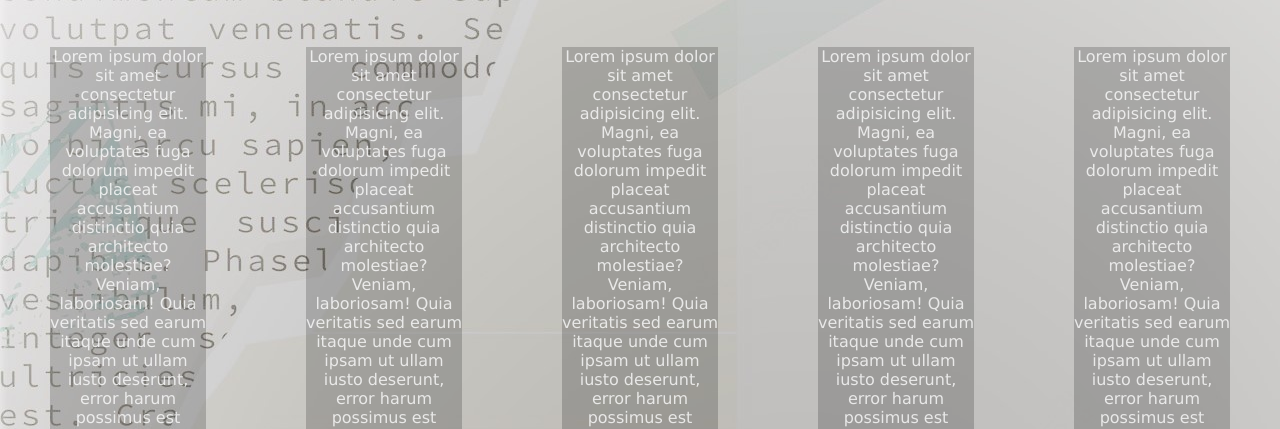
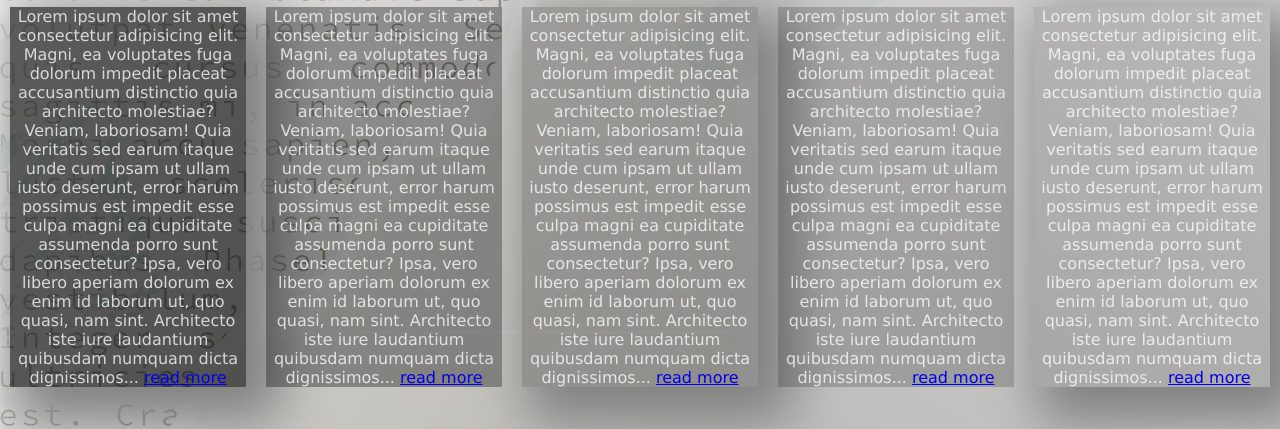
Before and after one commit to hammzyy/Assignment-Blog, a plain HTML site: page index.html in a window 1280 px wide. Shown: the part 177-606 px from the top of the page. Drawn offline with Linux system fonts and the light colour scheme.

Commit message:
updated style

```diff
--- a/index.html
+++ b/index.html
@@ -28,19 +28,19 @@
 
     <div class="blogSection">
 
-        <div class="blog" class="b0">
+        <div class="blog" id="b0">
             <p>Lorem ipsum dolor sit amet consectetur adipisicing elit. Magni, ea voluptates fuga dolorum impedit placeat accusantium distinctio quia architecto molestiae? Veniam, laboriosam! Quia veritatis sed earum itaque unde cum ipsam ut ullam iusto deserunt, error harum possimus est impedit esse culpa magni ea cupiditate assumenda porro sunt consectetur? Ipsa, vero libero aperiam dolorum ex enim id laborum ut, quo quasi, nam sint. Architecto iste iure laudantium quibusdam numquam dicta dignissimos... <a href="/blog-post.html">read more</a></p>
         </div>
-        <div class="blog" class="b1">
+        <div class="blog" id="b1">
             <p>Lorem ipsum dolor sit amet consectetur adipisicing elit. Magni, ea voluptates fuga dolorum impedit placeat accusantium distinctio quia architecto molestiae? Veniam, laboriosam! Quia veritatis sed earum itaque unde cum ipsam ut ullam iusto deserunt, error harum possimus est impedit esse culpa magni ea cupiditate assumenda porro sunt consectetur? Ipsa, vero libero aperiam dolorum ex enim id laborum ut, quo quasi, nam sint. Architecto iste iure laudantium quibusdam numquam dicta dignissimos... <a href="#">read more</a></p>
         </div>
-        <div class="blog" class="b2">
+        <div class="blog" id="b2">
             <p>Lorem ipsum dolor sit amet consectetur adipisicing elit. Magni, ea voluptates fuga dolorum impedit placeat accusantium distinctio quia architecto molestiae? Veniam, laboriosam! Quia veritatis sed earum itaque unde cum ipsam ut ullam iusto deserunt, error harum possimus est impedit esse culpa magni ea cupiditate assumenda porro sunt consectetur? Ipsa, vero libero aperiam dolorum ex enim id laborum ut, quo quasi, nam sint. Architecto iste iure laudantium quibusdam numquam dicta dignissimos... <a href="#">read more</a></p>
         </div>
-        <div class="blog" class="b3">
+        <div class="blog" id="b3">
             <p>Lorem ipsum dolor sit amet consectetur adipisicing elit. Magni, ea voluptates fuga dolorum impedit placeat accusantium distinctio quia architecto molestiae? Veniam, laboriosam! Quia veritatis sed earum itaque unde cum ipsam ut ullam iusto deserunt, error harum possimus est impedit esse culpa magni ea cupiditate assumenda porro sunt consectetur? Ipsa, vero libero aperiam dolorum ex enim id laborum ut, quo quasi, nam sint. Architecto iste iure laudantium quibusdam numquam dicta dignissimos... <a href="#">read more</a></p>
         </div>
-        <div class="blog" class="b4">
+        <div class="blog" id="b4">
             <p>Lorem ipsum dolor sit amet consectetur adipisicing elit. Magni, ea voluptates fuga dolorum impedit placeat accusantium distinctio quia architecto molestiae? Veniam, laboriosam! Quia veritatis sed earum itaque unde cum ipsam ut ullam iusto deserunt, error harum possimus est impedit esse culpa magni ea cupiditate assumenda porro sunt consectetur? Ipsa, vero libero aperiam dolorum ex enim id laborum ut, quo quasi, nam sint. Architecto iste iure laudantium quibusdam numquam dicta dignissimos... <a href="#">read more</a></p>
         </div>
 
--- a/style.css
+++ b/style.css
@@ -6,7 +6,7 @@
 }
 
 body{
-    background-image: url(assets/22.jpg)
+    background-image: url(assets/22.jpg);
 }
 
 nav {
@@ -46,11 +46,36 @@ button:hover{
 }
 
 .blog{
-    margin: 50px;
-    padding:;
-    width: 300px;
-    background-color: rgba(0, 0, 0, 0.192);
+    margin:10px;
+    width: 500px;
     color: rgba(255, 255, 255, 0.767);
+}
+
+
+#b0{
+    background-color: rgba(0, 0, 0, 0.603);
+    box-shadow: 20px 20px 50px 15px grey;
+
+}
+
+#b1{
+    background-color: rgba(0, 0, 0, 0.336);
+}
+
+#b2{
+    background-color: rgba(0, 0, 0, 0.247);
+    box-shadow: 20px 20px 50px 15px grey;
+
+}
+
+#b3{
+    background-color: rgba(0, 0, 0, 0.185);
+}
+
+#b4{
+    background-color: rgba(0, 0, 0, 0.137);
+    box-shadow: 20px 20px 50px 15px grey;
+
 }
 
 footer{
```
